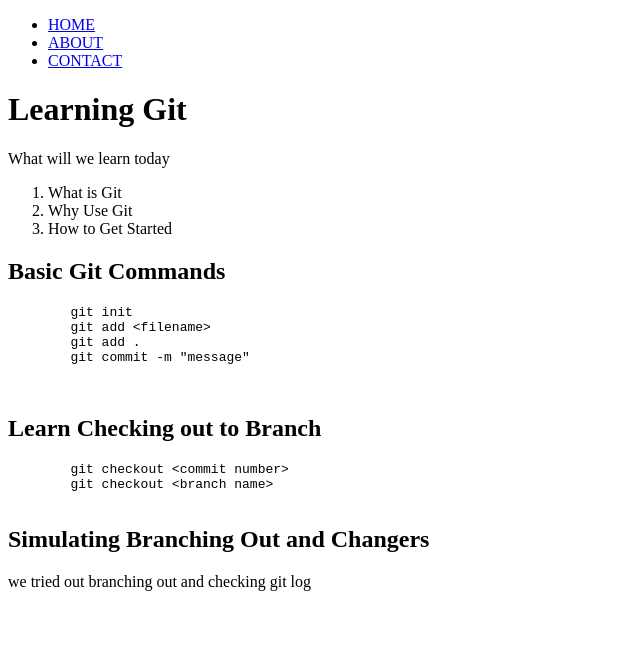
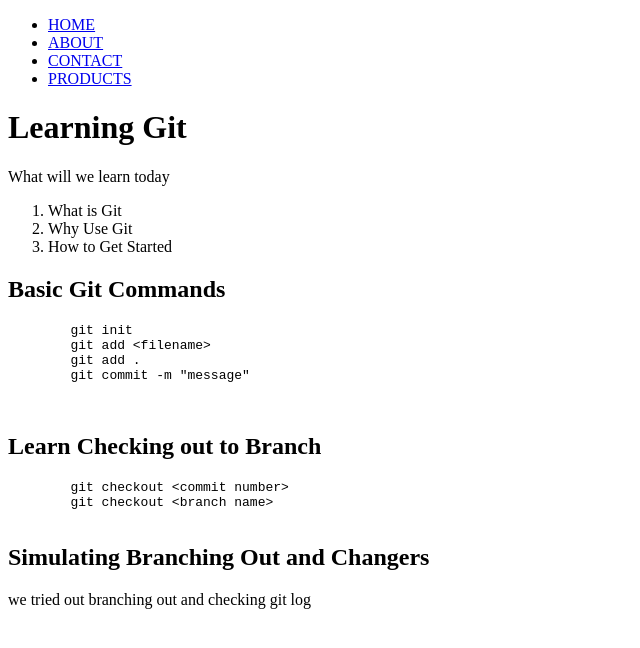
Before and after one commit to syhrhathrh/git-class, a plain HTML site: page index.html in a window 1280 px wide. Shown: the whole page, without its empty margins (0-640 px from the left). Drawn offline with Linux system fonts and the light colour scheme.

Commit message:
products

```diff
--- a/index.html
+++ b/index.html
@@ -13,6 +13,7 @@
             <li><a href="index.html">HOME</a></li>
             <li><a href="about.html">ABOUT</a></li>
             <li><a href="contact.html">CONTACT</a></li>
+             <li><a href="products.html">PRODUCTS</a></li>
         </ul>
     </nav>
 
```
